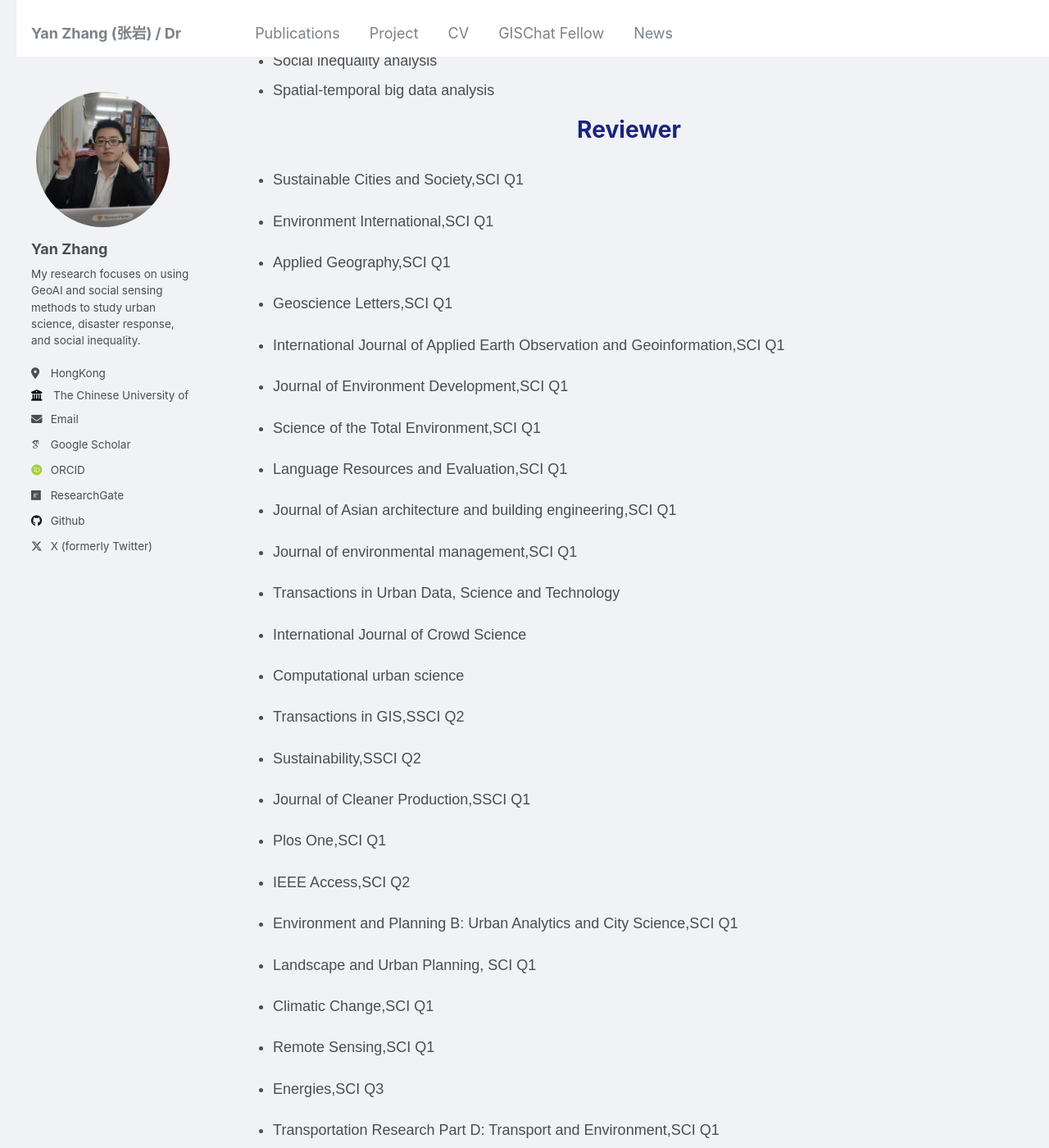
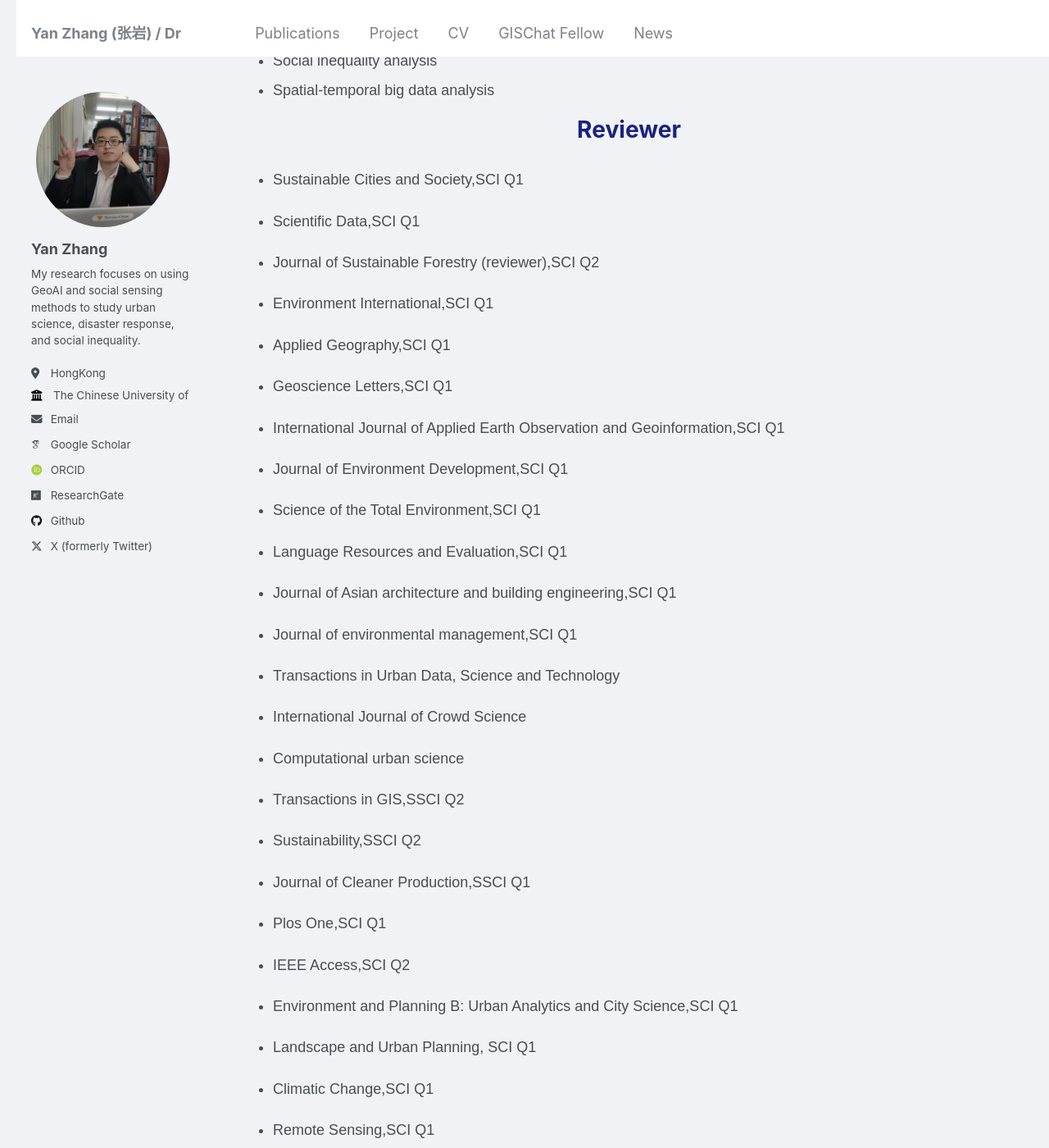
Before and after one commit to giserzy/giserzy.github.io, a Jekyll site: the page built from _pages/cv.md, in a window 1280 px wide and 1400 px high, scrolled down 874 px. Shown: the whole window at 82% size. Built offline with Jekyll 4.4.1, drawn with Linux system fonts in a browser that asks for light colours; some web fonts are replaced.

Commit message:
update new year

```diff
--- a/_pages/cv.md
+++ b/_pages/cv.md
@@ -43,6 +43,10 @@ Reviewer
 ======
 *  Sustainable Cities and Society,SCI Q1
 
+*  Scientific Data,SCI Q1
+
+*  Journal of Sustainable Forestry (reviewer),SCI Q2
+
 *  Environment International,SCI Q1
 
 *  Applied Geography,SCI Q1
@@ -86,6 +90,8 @@ Reviewer
 *  Remote Sensing,SCI Q1
 
 *  Energies,SCI Q3
+
+*  Biomimetics,SCI Q1
 
 *  Transportation Research Part D: Transport and Environment,SCI Q1
 
```
Also changed, not shown: 1 other file.
